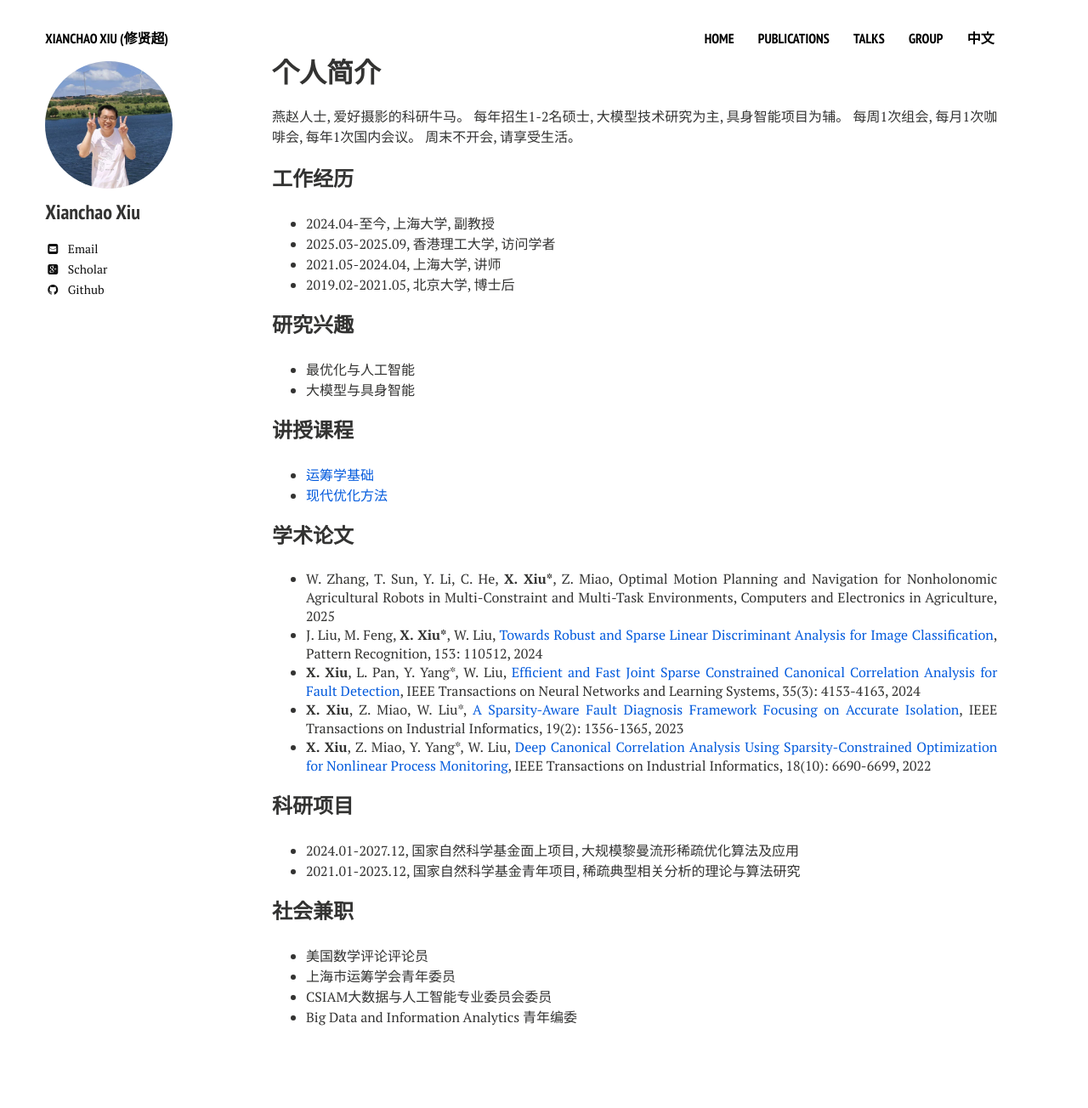
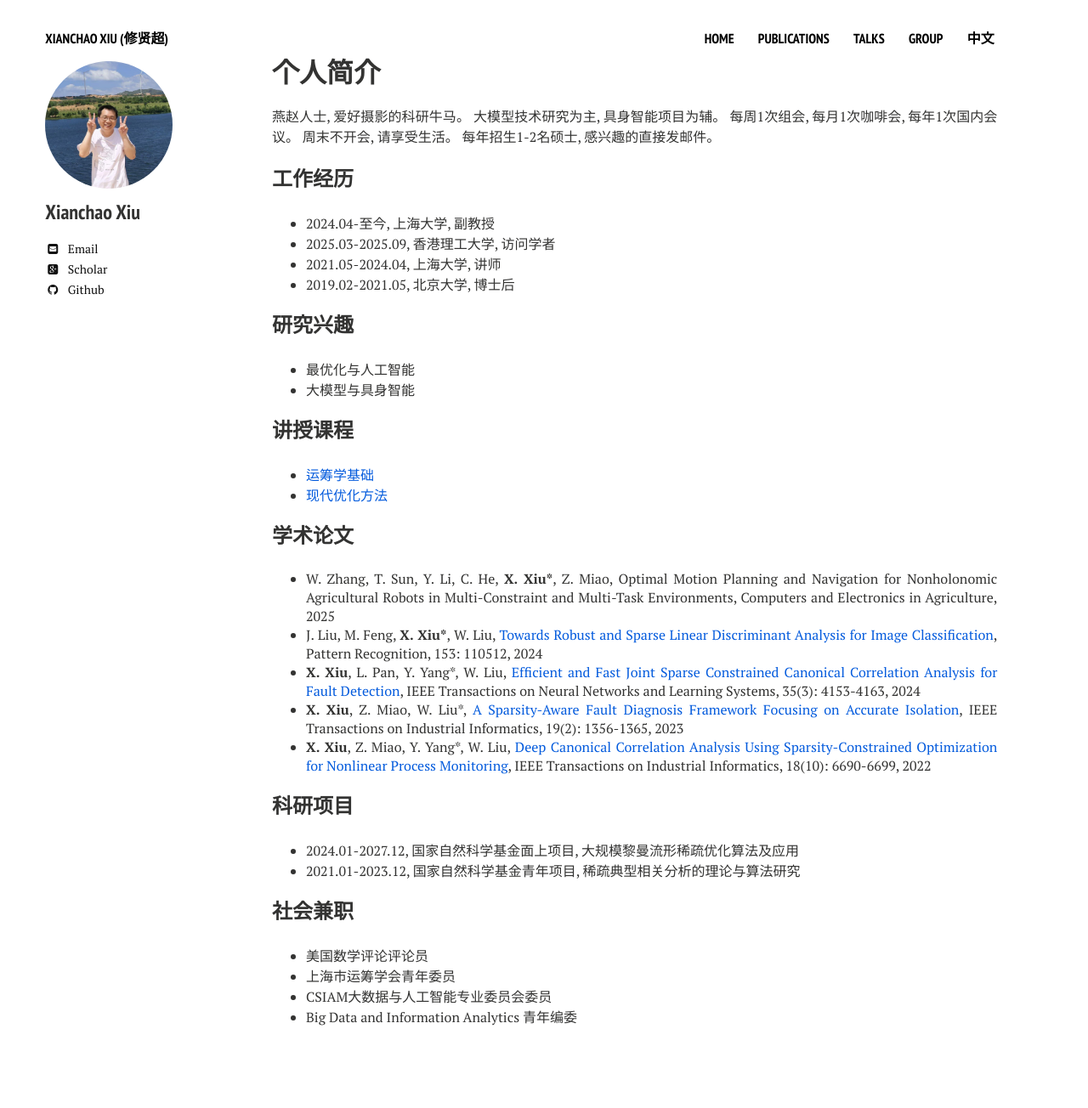
Before and after one commit to xianchaoxiu/xianchaoxiu.github.io, a Jekyll site: the page built from chinese/index.md, in a window 1280 px wide. Shown: the whole page at 85% size. Built offline with Jekyll 4.4.1, drawn with Linux system fonts in a browser that asks for light colours; nearby versions of some CDN libraries.

Commit message:
Update index.md

```diff
--- a/chinese/index.md
+++ b/chinese/index.md
@@ -8,10 +8,10 @@ share: false
 ---
 
 燕赵人士, 爱好摄影的科研牛马。
-每年招生1-2名硕士, 大模型技术研究为主, 具身智能项目为辅。
+大模型技术研究为主, 具身智能项目为辅。
 每周1次组会, 每月1次咖啡会, 每年1次国内会议。
 周末不开会, 请享受生活。
-
+每年招生1-2名硕士, 感兴趣的直接发邮件。
 
 ### 工作经历
 * 2024.04-至今, 上海大学, 副教授 <br>
```
